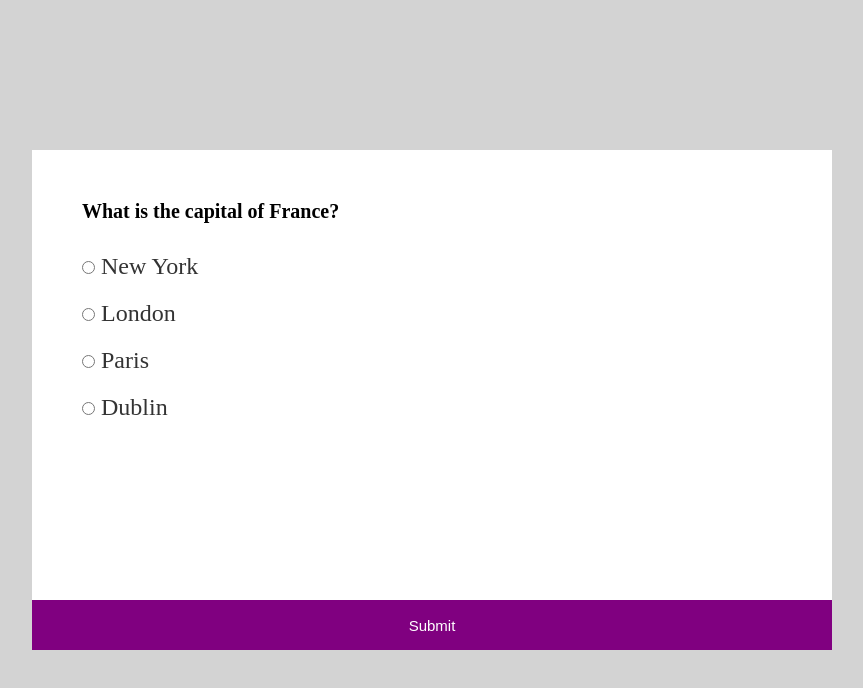
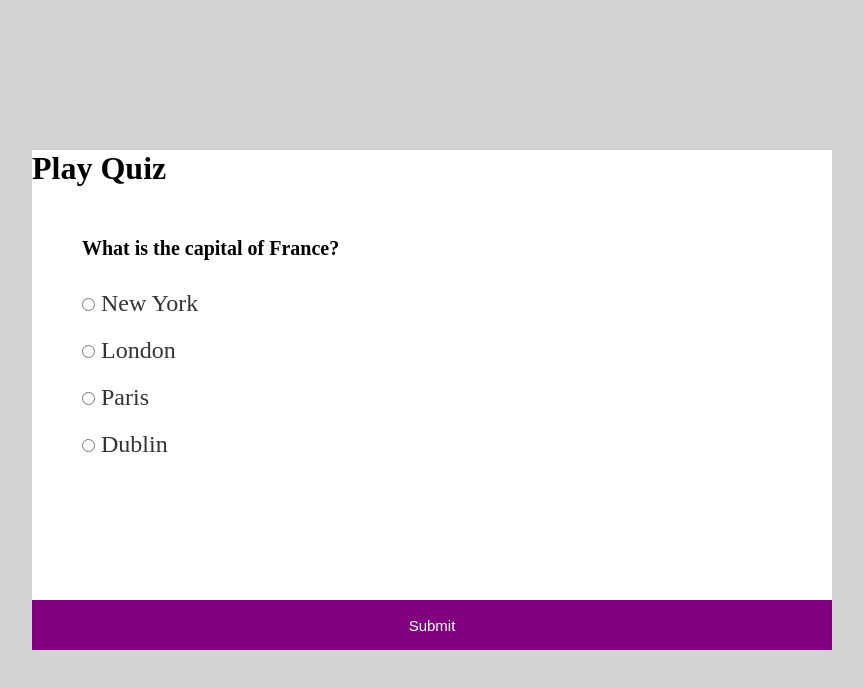
Before and after one commit to BhattaraiNarayan/Quiz-App, a plain HTML site: page index.html in a window 1280 px wide. Shown: the whole page, without its empty margins (208-1071 px from the left). Drawn offline with Linux system fonts and the light colour scheme.

Commit message:
Heading Added

```diff
--- a/index.html
+++ b/index.html
@@ -9,6 +9,7 @@
 <body>
    <div class="container">
       <div class="game">
+        <h1>Play Quiz</h1>
         <div class="content">
           <h1 class="question"></h1>
           <div class="answers">
```
